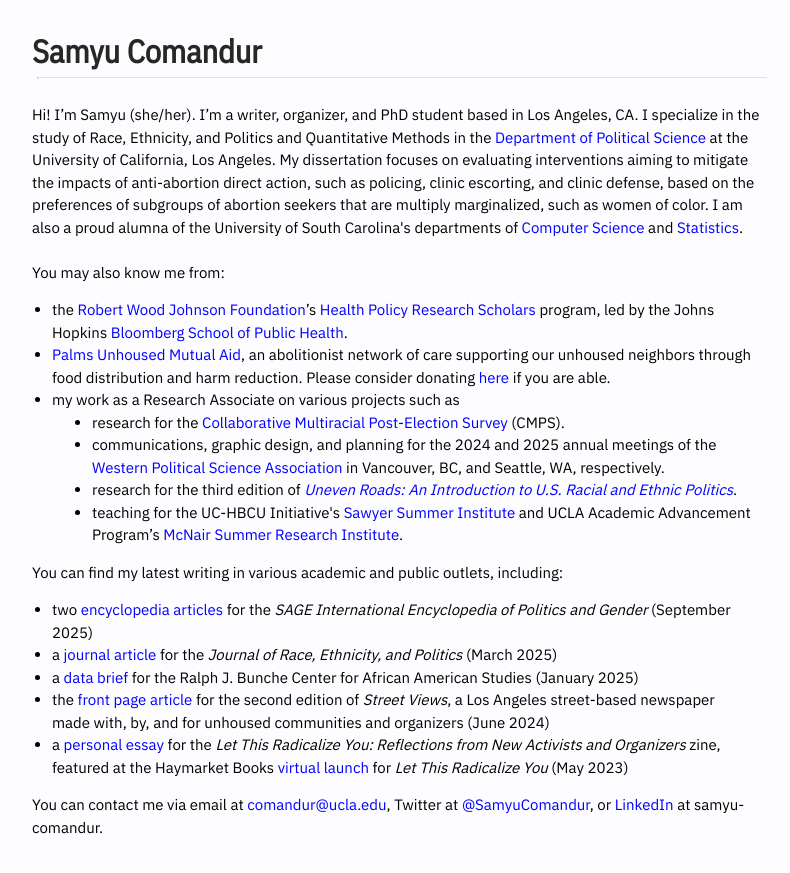
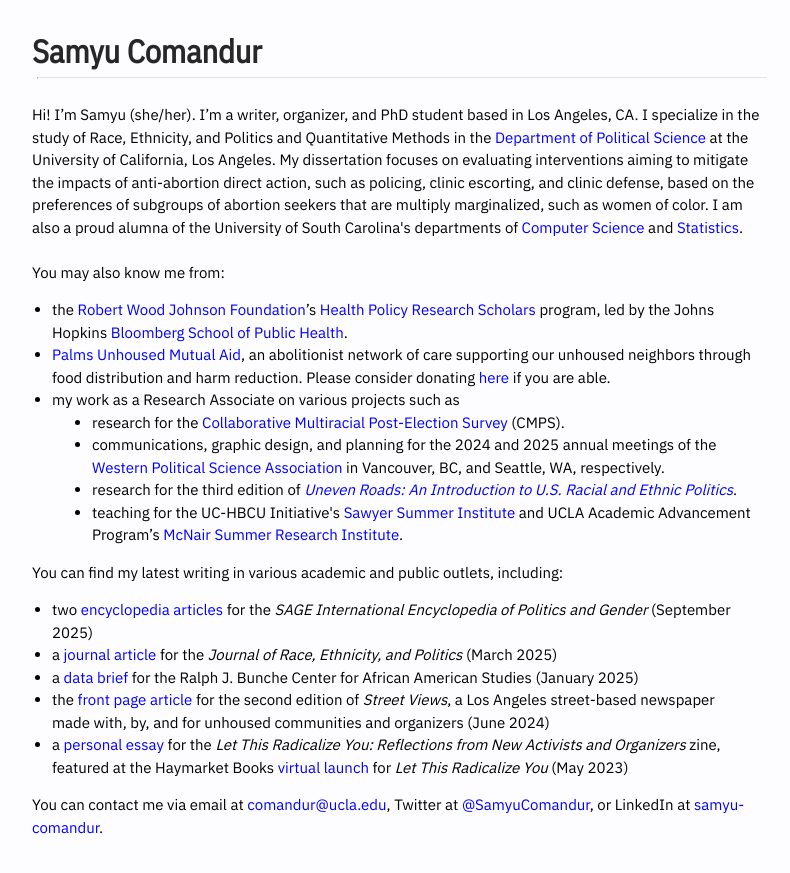
Before and after one commit to samyuc/samyuc.github.io, a Jekyll site: the page built from index.html, in a window 1280 px wide. Shown: the top 873 px of the page, without its empty margins (238-1028 px from the left). Built offline with Jekyll 4.4.1, drawn with Linux system fonts in a browser that asks for light colours; part of the change alters nothing that is shown.

```diff
--- a/index.html
+++ b/index.html
@@ -22,4 +22,4 @@ You can find my latest writing in various academic and public outlets, including
 <dt><li> the <a href=https://streetviewsla.com/street-views-second-edition.pdf>front page article</a> for the second edition of <i>Street Views</i>, a Los Angeles street-based newspaper made with, by, and for unhoused communities and organizers (June 2024)</li>
 <dt><li> a <a href=https://issuu.com/projectnia/docs/ltry-essayszine_mc-v2>personal essay</a> for the <i>Let This Radicalize You: Reflections from New Activists and Organizers</i> zine, featured at the Haymarket Books <a href="https://www.youtube.com/watch?v=kSTMC0QhZbg&themeRefresh=1">virtual launch</a> for <i>Let This Radicalize You</i> (May 2023)</li></dd></dt></dl></ul>
 
-You can contact me via email at <a href="mailto:comandur@ucla.edu">comandur@ucla.edu</a>, Twitter at <a href="https://twitter.com/samyucomandur">@SamyuComandur</a>, or <a href="https://www.linkedin.com/in/samyu-comandur/">LinkedIn</a> at samyu-comandur.
+You can contact me via email at <a href="mailto:comandur@ucla.edu">comandur@ucla.edu</a>, Twitter at <a href="https://twitter.com/samyucomandur">@SamyuComandur</a>, or LinkedIn at <a href="https://www.linkedin.com/in/samyu-comandur/">samyu-comandur</a>.
```
